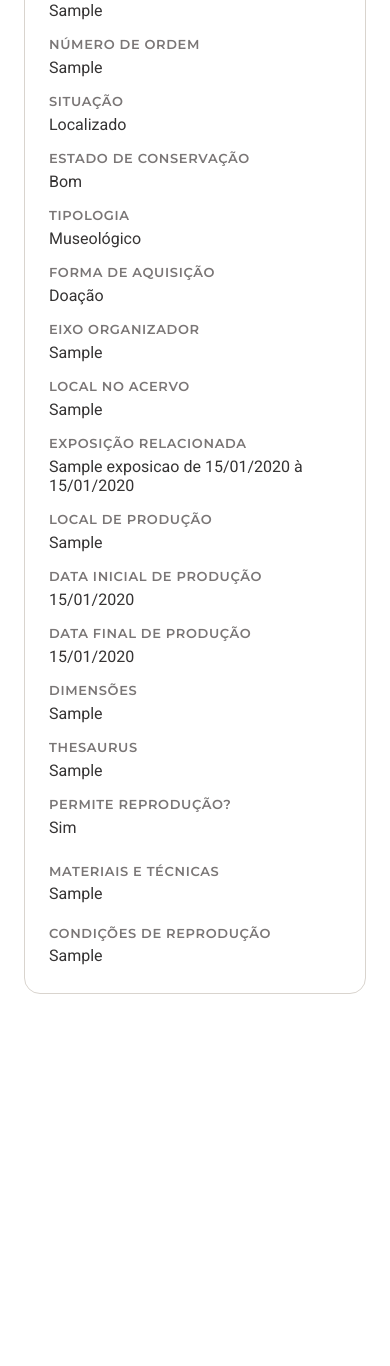
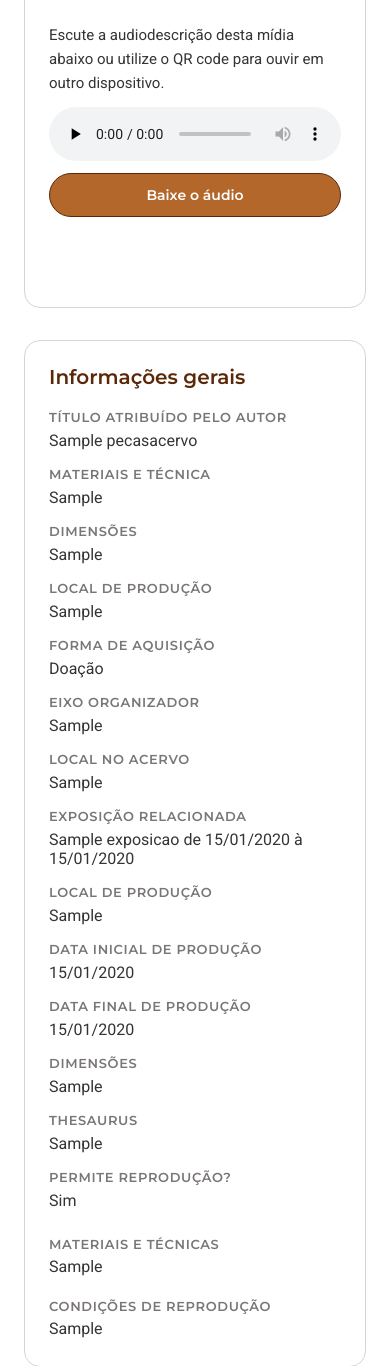
Before and after one commit to OCarcara/acorde, a Django app: page /memorial/peca/1/ in a window 390 px wide. Shown: the part 789-2155 px from the top of the page. Before the commit the page ends 1783 px from the top, so only its background shows below. Run offline with Django 5.2, Linux system fonts and the light colour scheme; tables that the repository leaves empty hold one stand-in row (values such as "Sample post").

Commit message:
Layout final da página pública

```diff
--- a/acervo/views.py
+++ b/acervo/views.py
@@ -875,9 +875,11 @@ def acervo_publico_peca(request, pk):
         pk=pk,
     )
 
+    midias = list(peca.midias.all())
+
     context = {
         "peca": peca,
-        "midias": list(peca.midias.all()),
+        "midias": midias,
         "autores": list(peca.autor.all()),
     }
     return render(request, "acervo_publico/peca_detalhe.html", context)
--- a/templates/acervo_publico/peca_detalhe.html
+++ b/templates/acervo_publico/peca_detalhe.html
@@ -84,37 +84,132 @@
         .galeria {
             display: flex;
             flex-direction: column;
-            gap: 16px;
+            gap: 24px;
         }
 
-        .imagem-destaque {
-            width: 100%;
-            aspect-ratio: 4 / 3;
-            background: var(--cinza-fundo);
+        .midia-card {
+            background: #ffffff;
+            border: 1px solid var(--cinza-borda);
             border-radius: 16px;
             overflow: hidden;
+            display: flex;
+            flex-direction: column;
+        }
+
+        .midia-media {
+            background: var(--cinza-fundo);
+            aspect-ratio: 4 / 3;
             display: flex;
             align-items: center;
             justify-content: center;
         }
 
-        .imagem-destaque img {
+        .midia-media img {
             width: 100%;
             height: 100%;
             object-fit: cover;
         }
 
-        .miniaturas {
-            display: grid;
-            grid-template-columns: repeat(auto-fit, minmax(100px, 1fr));
+        .midia-placeholder {
+            padding: 48px 32px;
+            text-align: center;
+            color: #6f6c6c;
+            font-size: 15px;
+            line-height: 1.5;
+            display: flex;
+            flex-direction: column;
+            gap: 12px;
+            align-items: center;
+            justify-content: center;
+        }
+
+        .midia-placeholder a {
+            color: var(--marrom-escuro);
+            font-weight: 600;
+            text-decoration: none;
+        }
+
+        .midia-placeholder a:hover,
+        .midia-placeholder a:focus {
+            text-decoration: underline;
+        }
+
+        .midia-conteudo {
+            padding: 24px;
+            display: flex;
+            flex-direction: column;
+            gap: 16px;
+        }
+
+        .midia-conteudo h3 {
+            font-family: 'Montserrat', sans-serif;
+            font-size: 18px;
+            font-weight: 600;
+            color: var(--titulo-principal);
+            margin: 0;
+        }
+
+        .midia-descricao {
+            margin: 0;
+            font-size: 15px;
+            line-height: 1.6;
+            color: #5b5959;
+        }
+
+        .midia-acessibilidade {
+            border-top: 1px solid var(--cinza-borda);
+            padding-top: 16px;
+            display: flex;
+            flex-direction: column;
+            gap: 16px;
+        }
+
+        .midia-acessibilidade h4 {
+            font-family: 'Montserrat', sans-serif;
+            font-size: 16px;
+            font-weight: 600;
+            color: var(--marrom-escuro);
+            margin: 0;
+        }
+
+        .midia-acessibilidade-grid {
+            display: flex;
+            flex-wrap: wrap;
+            gap: 24px;
+            align-items: flex-start;
+        }
+
+        .midia-qrcode {
+            flex: 0 0 auto;
+            display: flex;
+            justify-content: center;
+            align-items: center;
+        }
+
+        .midia-qrcode img {
+            width: 180px;
+            max-width: 100%;
+            border-radius: 12px;
+            border: 1px solid #e0d9d0;
+            padding: 12px;
+            background: #faf7f4;
+        }
+
+        .midia-audio {
+            flex: 1 1 260px;
+            display: flex;
+            flex-direction: column;
             gap: 12px;
         }
 
-        .miniaturas img {
+        .midia-audio p {
+            margin: 0;
+            font-size: 15px;
+            line-height: 1.6;
+        }
+
+        .midia-audio audio {
             width: 100%;
-            height: 100%;
-            object-fit: cover;
-            border-radius: 12px;
         }
 
         .detalhes {
@@ -192,9 +287,55 @@
             margin-bottom: 8px;
         }
 
+        .botao-download {
+            display: inline-flex;
+            align-items: center;
+            justify-content: center;
+            gap: 8px;
+            padding: 12px 24px;
+            border-radius: 24px;
+            border: 1px solid var(--marrom-escuro);
+            text-decoration: none;
+            font-family: 'Montserrat', sans-serif;
+            font-weight: 600;
+            font-size: 14px;
+            color: #ffffff;
+            background: var(--realce);
+            transition: background 0.2s ease-in-out;
+            max-width: fit-content;
+        }
+
+        .botao-download:hover,
+        .botao-download:focus {
+            background: #8d4f1f;
+            outline: none;
+        }
+
+        .qrcode-placeholder {
+            font-size: 14px;
+            color: #6f6c6c;
+            text-align: center;
+        }
+
         @media (max-width: 960px) {
             .conteudo {
                 grid-template-columns: 1fr;
+            }
+        }
+
+        @media (max-width: 720px) {
+            .midia-acessibilidade-grid {
+                flex-direction: column;
+                align-items: stretch;
+            }
+
+            .midia-qrcode {
+                justify-content: center;
+            }
+
+            .botao-download {
+                width: 100%;
+                max-width: none;
             }
         }
     </style>
@@ -221,36 +362,64 @@
 
         <div class="conteudo">
             <section class="galeria">
-                <div class="imagem-destaque">
-                    {% with principal=midias|first %}
-                        {% if principal and principal.url_midia %}
-                            <img src="{{ principal.url_midia.url }}" alt="Imagem da peça {{ peca.denominacao }}">
-                        {% else %}
-                            <span>Imagem indisponível</span>
-                        {% endif %}
-                    {% endwith %}
-                </div>
-
-                {% if midias|length > 1 %}
-                    <div class="miniaturas">
-                        {% for midia in midias|slice:"1:" %}
-                            {% if midia.url_midia %}
-                                <img src="{{ midia.url_midia.url }}" alt="Imagem adicional da peça {{ peca.denominacao }}">
-                            {% endif %}
-                        {% endfor %}
-                    </div>
+                {% if midias %}
+                    {% for midia in midias %}
+                        <article class="midia-card">
+                            <div class="midia-media">
+                                {% if midia.url_midia %}
+                                    {% if midia.tipo == "F" %}
+                                        <img src="{{ midia.url_midia.url }}" alt="{{ midia.legenda|default:"Imagem da peça" }} {{ peca.denominacao }}">
+                                    {% else %}
+                                        <div class="midia-placeholder">
+                                            <span>{{ midia.get_tipo_display|default:"Arquivo disponível" }}</span>
+                                            <a href="{{ midia.url_midia.url }}" target="_blank" rel="noopener">Abrir arquivo</a>
+                                        </div>
+                                    {% endif %}
+                                {% else %}
+                                    <div class="midia-placeholder">Mídia não disponível.</div>
+                                {% endif %}
+                            </div>
+                            <div class="midia-conteudo">
+                                <h3>{{ midia.legenda|default:"Mídia da peça" }}</h3>
+                                {% if midia.audio_descricao or midia.qrcode_midia %}
+                                    <div class="midia-acessibilidade">
+                                        <h4>Recursos de acessibilidade</h4>
+                                        <div class="midia-acessibilidade-grid">
+                                            <div class="midia-qrcode">
+                                                {% if midia.qrcode_midia %}
+                                                    <img src="{{ midia.qrcode_midia.url }}" alt="QR code para acessar a audiodescrição da mídia {{ midia.legenda|default:peca.denominacao }}">
+                                                {% else %}
+                                                    <p class="qrcode-placeholder">QR code ainda não disponível.</p>
+                                                {% endif %}
+                                            </div>
+                                            <div class="midia-audio">
+                                                {% if midia.audio_descricao %}
+                                                    <p>Escute a audiodescrição desta mídia abaixo ou utilize o QR code para ouvir em outro dispositivo.</p>
+                                                    <audio controls preload="none">
+                                                        <source src="{{ midia.audio_descricao.url }}" type="audio/mpeg">
+                                                        Seu navegador não suporta o elemento de áudio.
+                                                    </audio>
+                                                    <a class="botao-download" href="{{ midia.audio_descricao.url }}" download>
+                                                        Baixe o áudio
+                                                    </a>
+                                                {% else %}
+                                                    <p class="qrcode-placeholder">Audiodescrição não disponível.</p>
+                                                {% endif %}
+                                            </div>
+                                        </div>
+                                    </div>
+                                {% endif %}
+                            </div>
+                        </article>
+                    {% endfor %}
+                {% else %}
+                    <p class="qrcode-placeholder">Nenhuma mídia disponível para esta peça.</p>
                 {% endif %}
             </section>
 
             <section class="detalhes">
                 <div class="bloco">
                     <h2>Informações gerais</h2>
-                    {% if peca.resumo_descritivo %}
-                        <div class="texto-destaque">
-                            <span class="rotulo">Descrição</span>
-                            <p class="resumo">{{ peca.resumo_descritivo }}</p>
-                        </div>
-                    {% endif %}
                     <div class="lista-dados">
                         {% if peca.titulo_dado_pelo_autor %}
                             <div class="item-dado">
@@ -258,34 +427,22 @@
                                 <span class="valor">{{ peca.titulo_dado_pelo_autor }}</span>
                             </div>
                         {% endif %}
-                        {% if peca.nr_registro %}
+                        {% if peca.material_tecnica %}
                             <div class="item-dado">
-                                <span class="rotulo">Número de registro</span>
-                                <span class="valor">{{ peca.nr_registro }}</span>
+                                <span class="rotulo">Materiais e técnica</span>
+                                <span class="valor">{{ peca.material_tecnica }}</span>
                             </div>
                         {% endif %}
-                        {% if peca.numero_ordem %}
+                        {% if peca.dimensoes %}
                             <div class="item-dado">
-                                <span class="rotulo">Número de ordem</span>
-                                <span class="valor">{{ peca.numero_ordem }}</span>
+                                <span class="rotulo">Dimensões</span>
+                                <span class="valor">{{ peca.dimensoes }}</span>
                             </div>
                         {% endif %}
-                        {% if peca.get_situacao_display %}
+                        {% if peca.local_producao %}
                             <div class="item-dado">
-                                <span class="rotulo">Situação</span>
-                                <span class="valor">{{ peca.get_situacao_display }}</span>
-                            </div>
-                        {% endif %}
-                        {% if peca.get_estado_conservacao_display %}
-                            <div class="item-dado">
-                                <span class="rotulo">Estado de conservação</span>
-                                <span class="valor">{{ peca.get_estado_conservacao_display }}</span>
-                            </div>
-                        {% endif %}
-                        {% if peca.get_tipologia_display %}
-                            <div class="item-dado">
-                                <span class="rotulo">Tipologia</span>
-                                <span class="valor">{{ peca.get_tipologia_display }}</span>
+                                <span class="rotulo">Local de produção</span>
+                                <span class="valor">{{ peca.local_producao }}</span>
                             </div>
                         {% endif %}
                         {% if peca.get_forma_aquisicao_display %}
```
